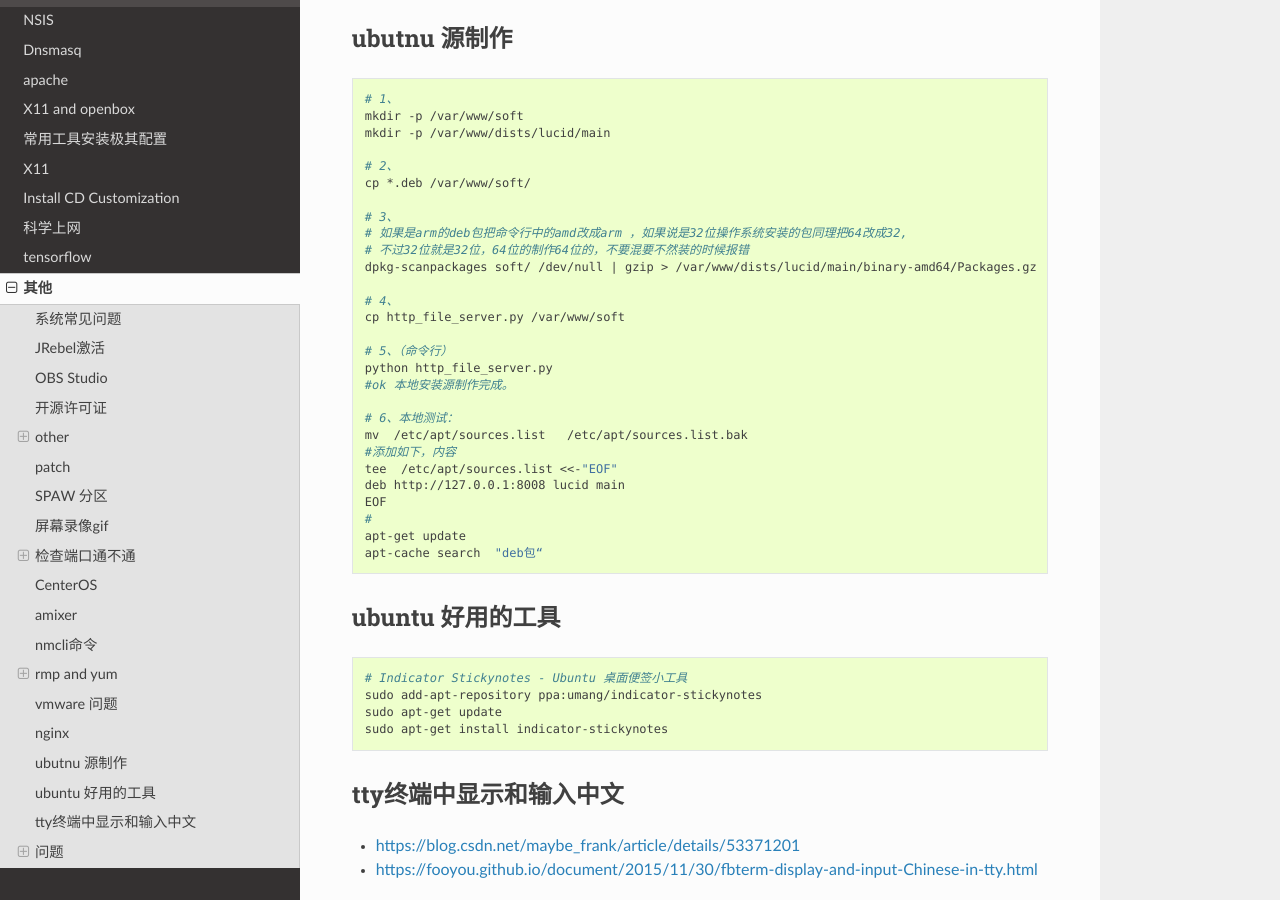
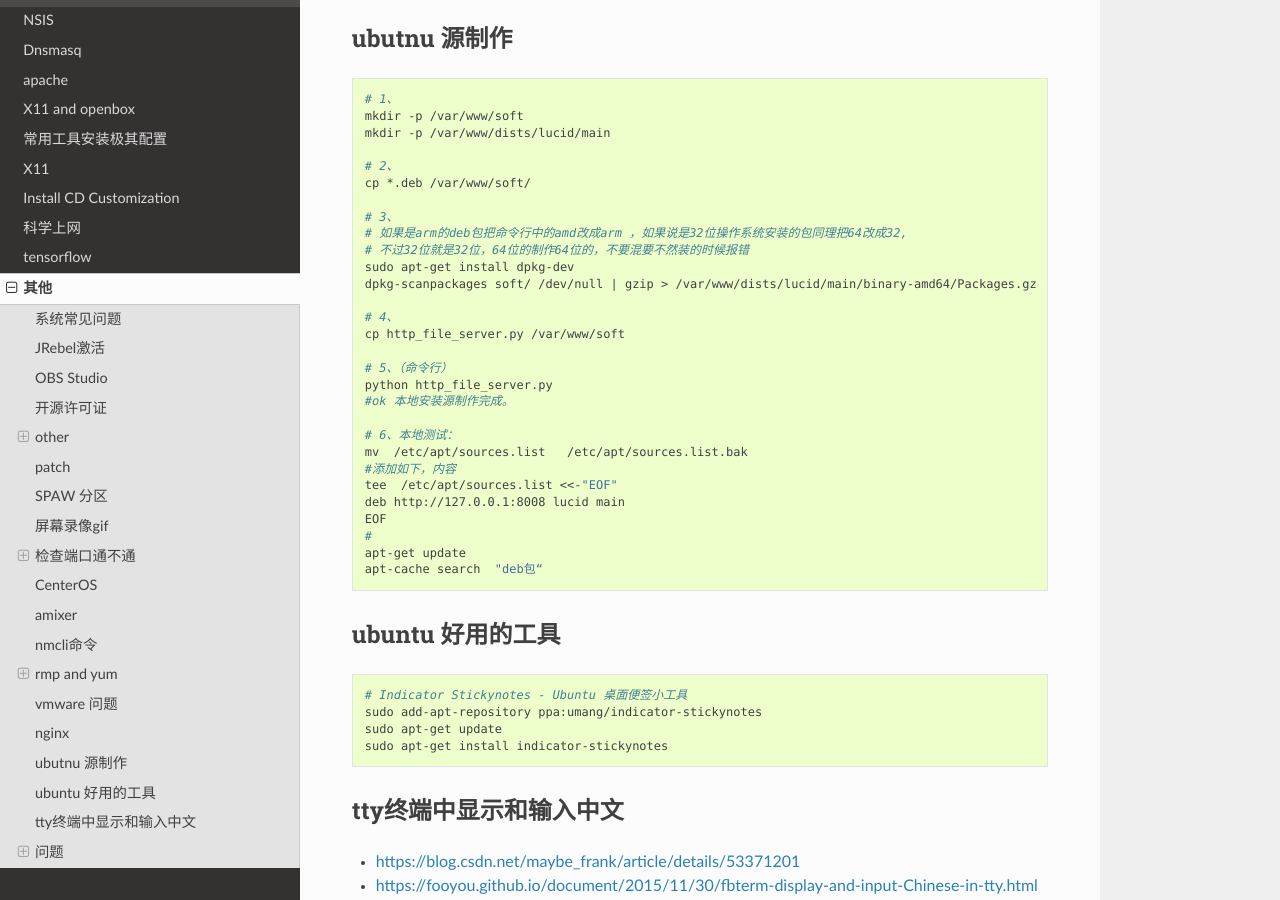
Before and after one commit to my-rds-store/my_space, a Sphinx documentation site: the page built from source/other/index.rst, in a window 1280 px wide and 900 px high, scrolled down 6552 px. Built offline with Sphinx 7.4.7 and the Read the Docs theme 2.0.0, drawn with Linux system fonts in a browser that asks for light colours.

Commit message:
update ...

```diff
--- a/source/other/index.rst
+++ b/source/other/index.rst
@@ -392,6 +392,7 @@ ubutnu 源制作
     # 3、
     # 如果是arm的deb包把命令行中的amd改成arm ，如果说是32位操作系统安装的包同理把64改成32,
     # 不过32位就是32位，64位的制作64位的，不要混要不然装的时候报错
+    sudo apt-get install dpkg-dev
     dpkg-scanpackages soft/ /dev/null | gzip > /var/www/dists/lucid/main/binary-amd64/Packages.gz
 
     # 4、
```
